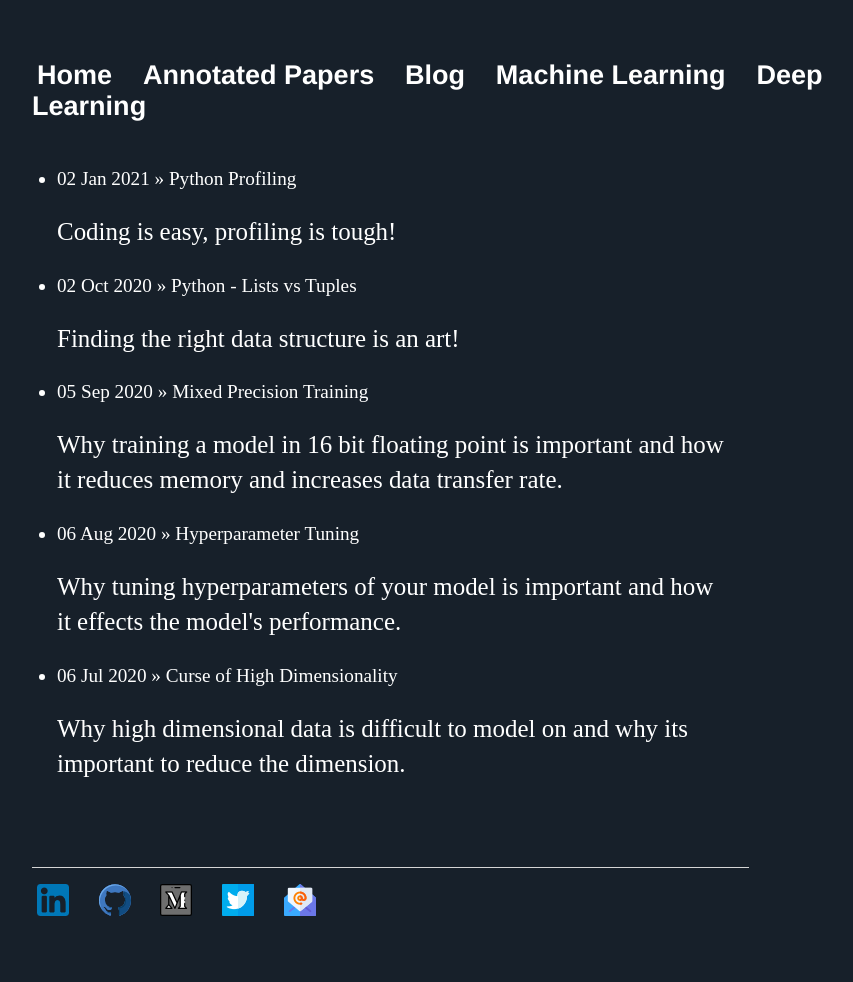
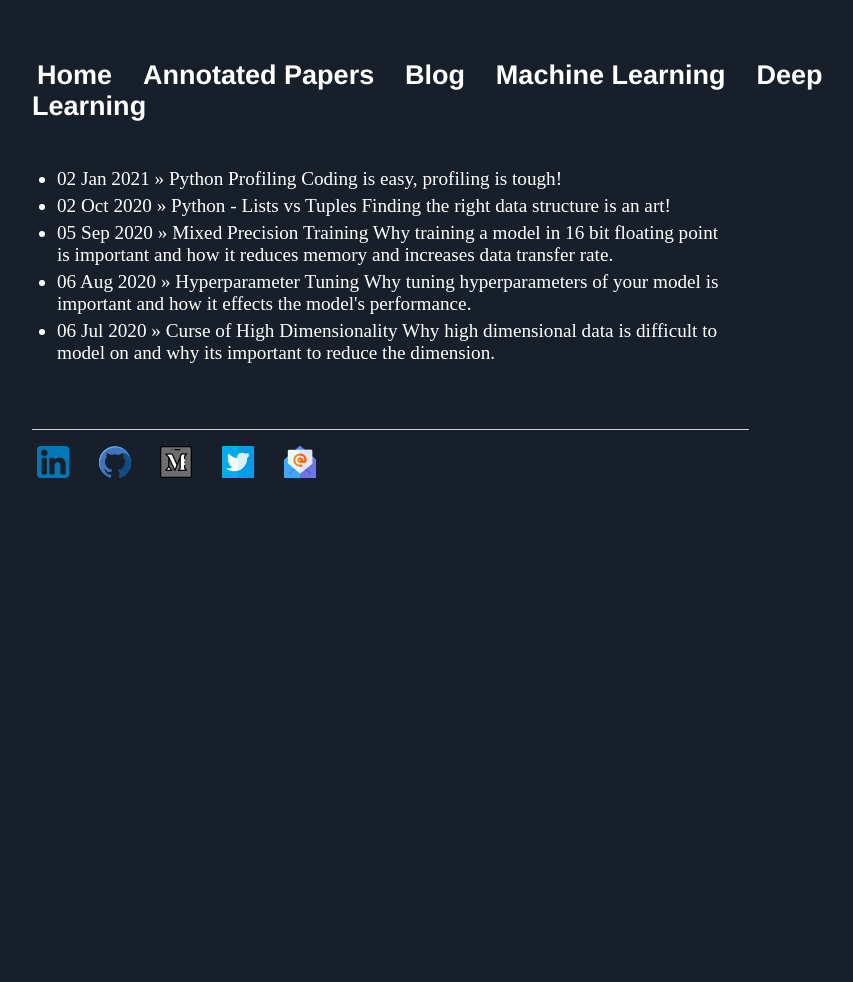
Before and after one commit to Mayurji/mayurji.github.io, a Jekyll site: the page built from blog/index.html, in a window 1280 px wide. Shown: the whole page, without its empty margins (160-1013 px from the left). Built offline with Jekyll 4.4.1, drawn with Linux system fonts in a browser that asks for light colours; after the commit the page ends 900 px from its top, so only the background shows below that.

Commit message:
Update index.html

```diff
--- a/blog/index.html
+++ b/blog/index.html
@@ -15,7 +15,7 @@ title: Blogs
     <!--<p>
        <img src= "{{post.image_url}}" style="zoom: 5%; background-color:#DCDCDC;" width="800" height="400" />
     </p>-->
-    <p>{{post.description}}</p></a></li>
+    {{post.description}}</a></li>
   {% endfor %}
 
 </ul>
```
